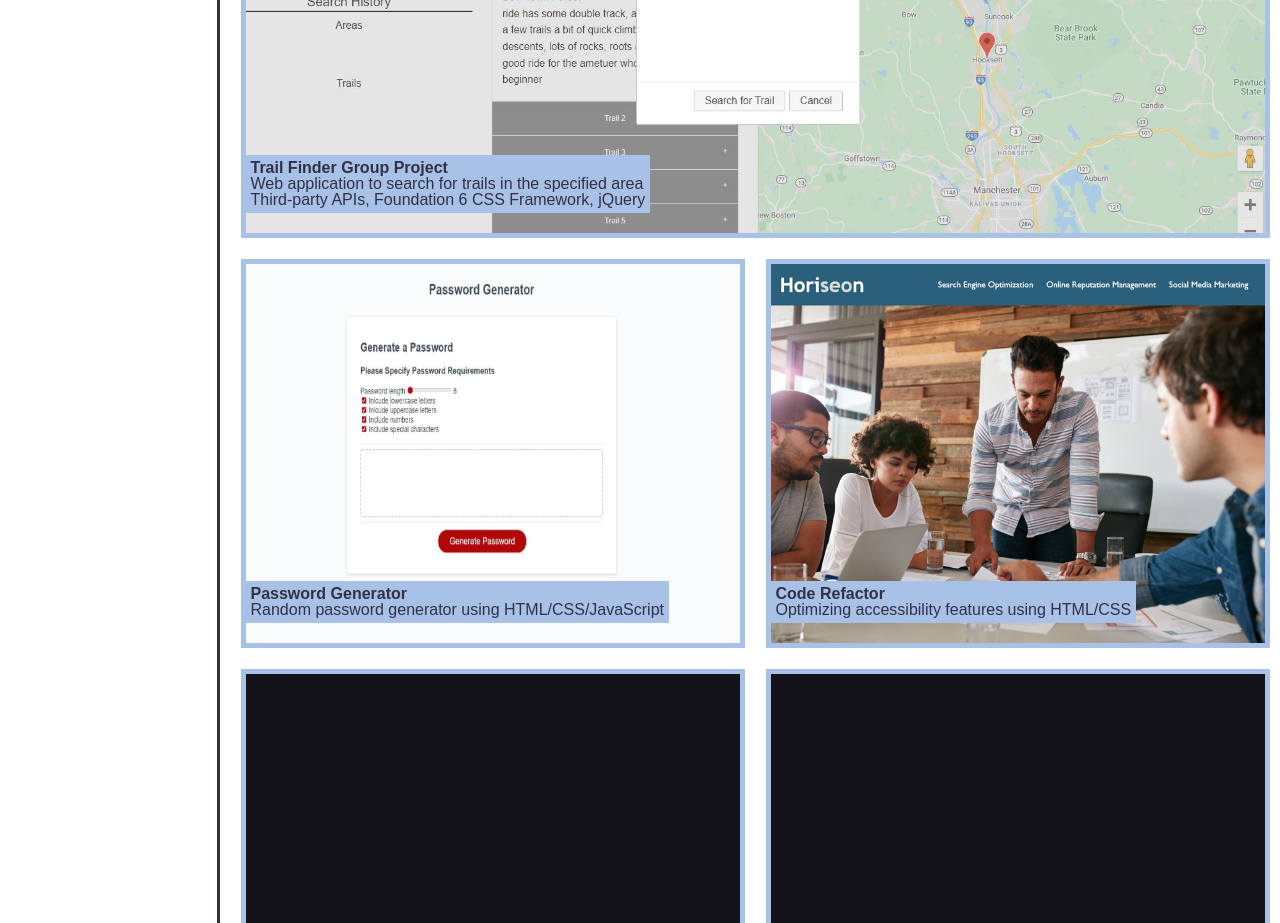
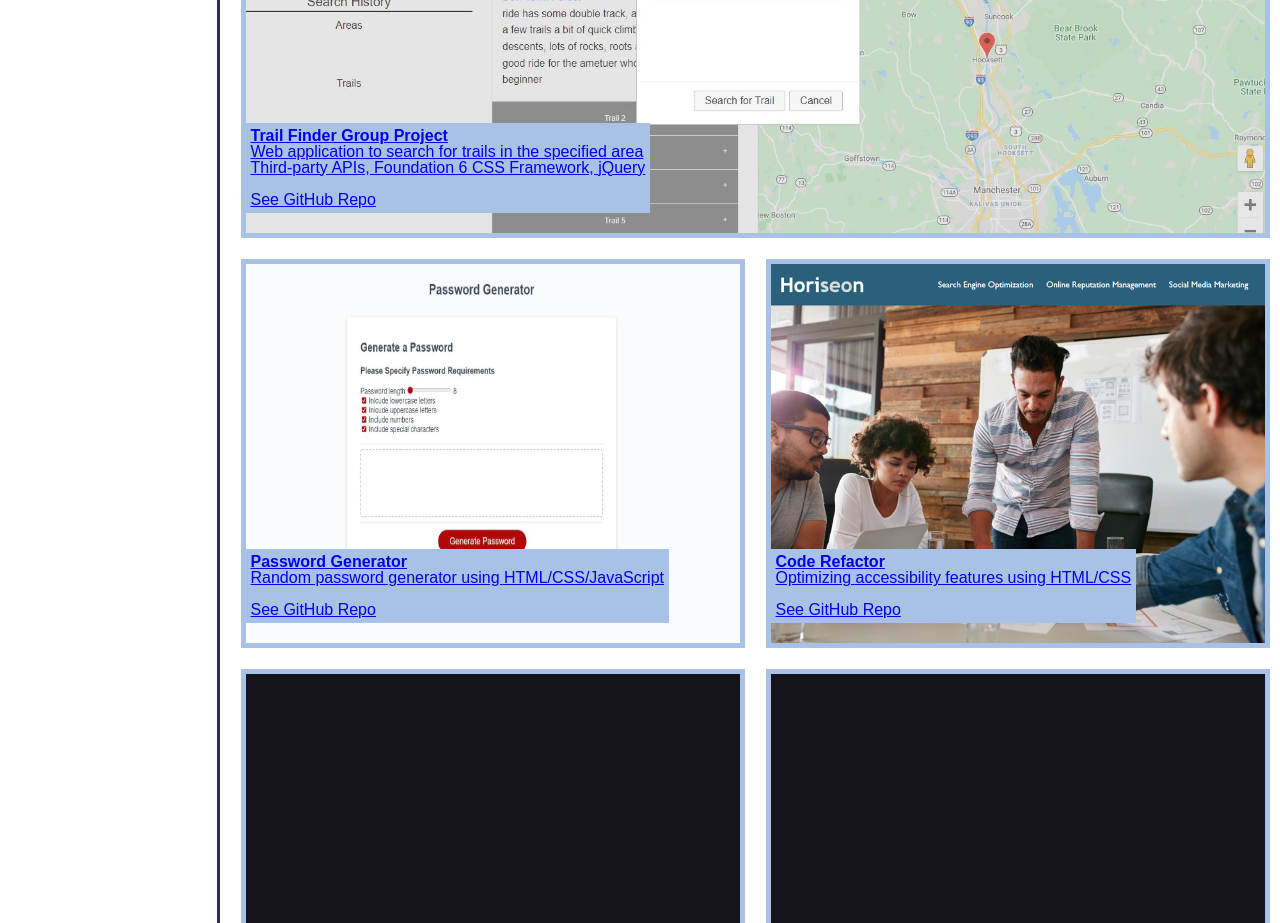
Before and after one commit to ilavine/My-Portfolio, a plain HTML site: page index.html in a window 1280 px wide. Shown: the part 840-1763 px from the top of the page. Drawn offline with Linux system fonts and the light colour scheme.

Commit message:
Added GitHub repo links to project descriptions

```diff
--- a/index.html
+++ b/index.html
@@ -74,7 +74,8 @@
                         <div>
                             <h2> Trail Finder Group Project </h2>
                             Web application to search for trails in the specified area <br>
-                            Third-party APIs, Foundation 6 CSS Framework, jQuery
+                            Third-party APIs, Foundation 6 CSS Framework, jQuery <br><br>
+                            <a href="https://github.com/ilavine/Group-Project-1" target="_blank"> See GitHub Repo </a>
                         </div>
                     </a>
                 </figure>
@@ -83,7 +84,8 @@
                         <img src="assets/images/password generator.JPG" alt="image-placeholder">
                         <div>
                             <h2> Password Generator </h2>
-                            Random password generator using HTML/CSS/JavaScript
+                            Random password generator using HTML/CSS/JavaScript<br><br>
+                            <a href="https://github.com/ilavine/My-Portfolio" target="_blank"> See GitHub Repo </a>
                         </div>
                     </a>
                 </figure>
@@ -92,7 +94,8 @@
                         <img src="assets/images/refactor.png" alt="code-refactoring-Horiseon">
                         <div>
                             <h2> Code Refactor </h2>
-                            Optimizing accessibility features using HTML/CSS
+                            Optimizing accessibility features using HTML/CSS <br><br>
+                            <a href="https://github.com/ilavine/code-refactoring-Horiseon" target="_blank"> See GitHub Repo </a>
                         </div>
                     </a>
                 </figure>
```
